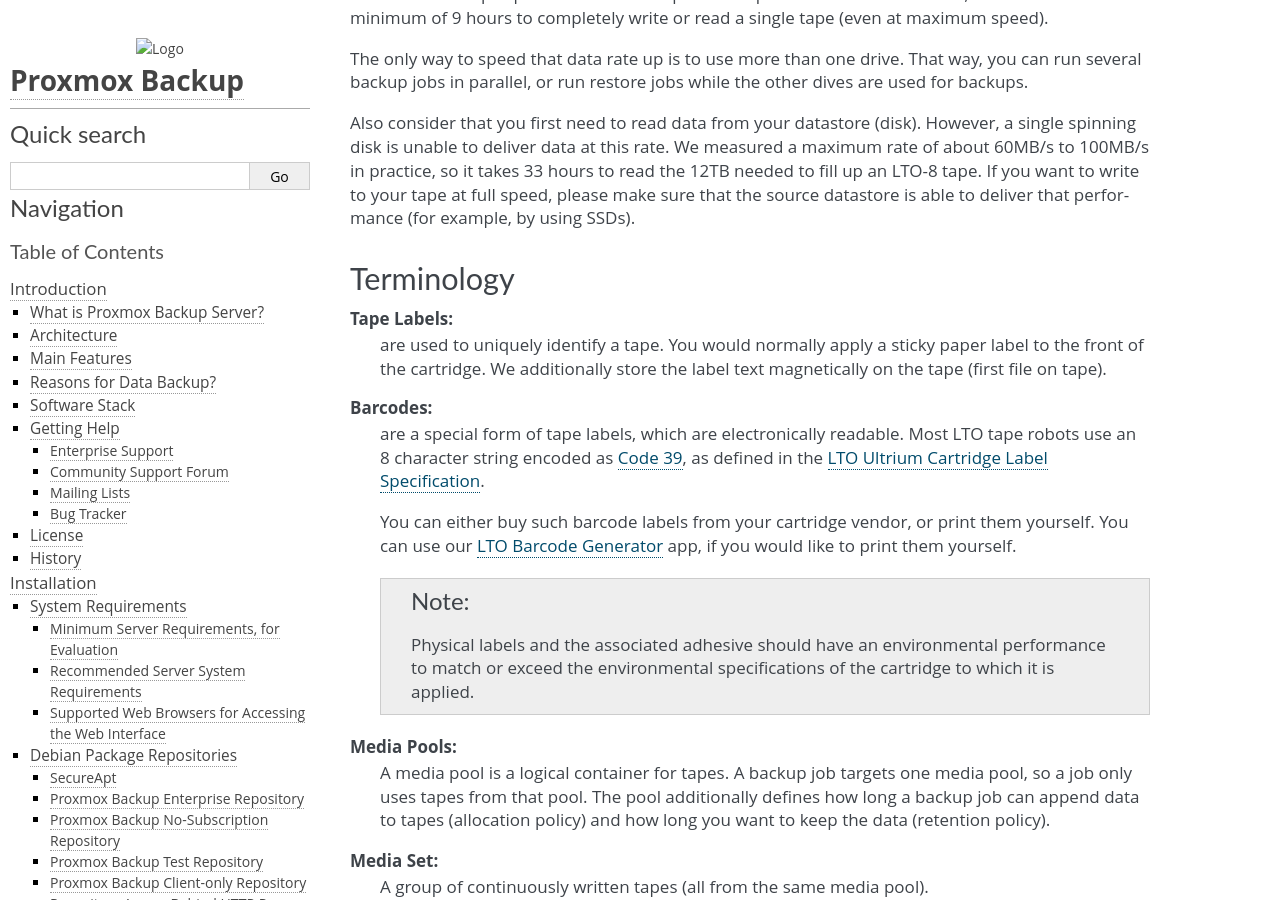
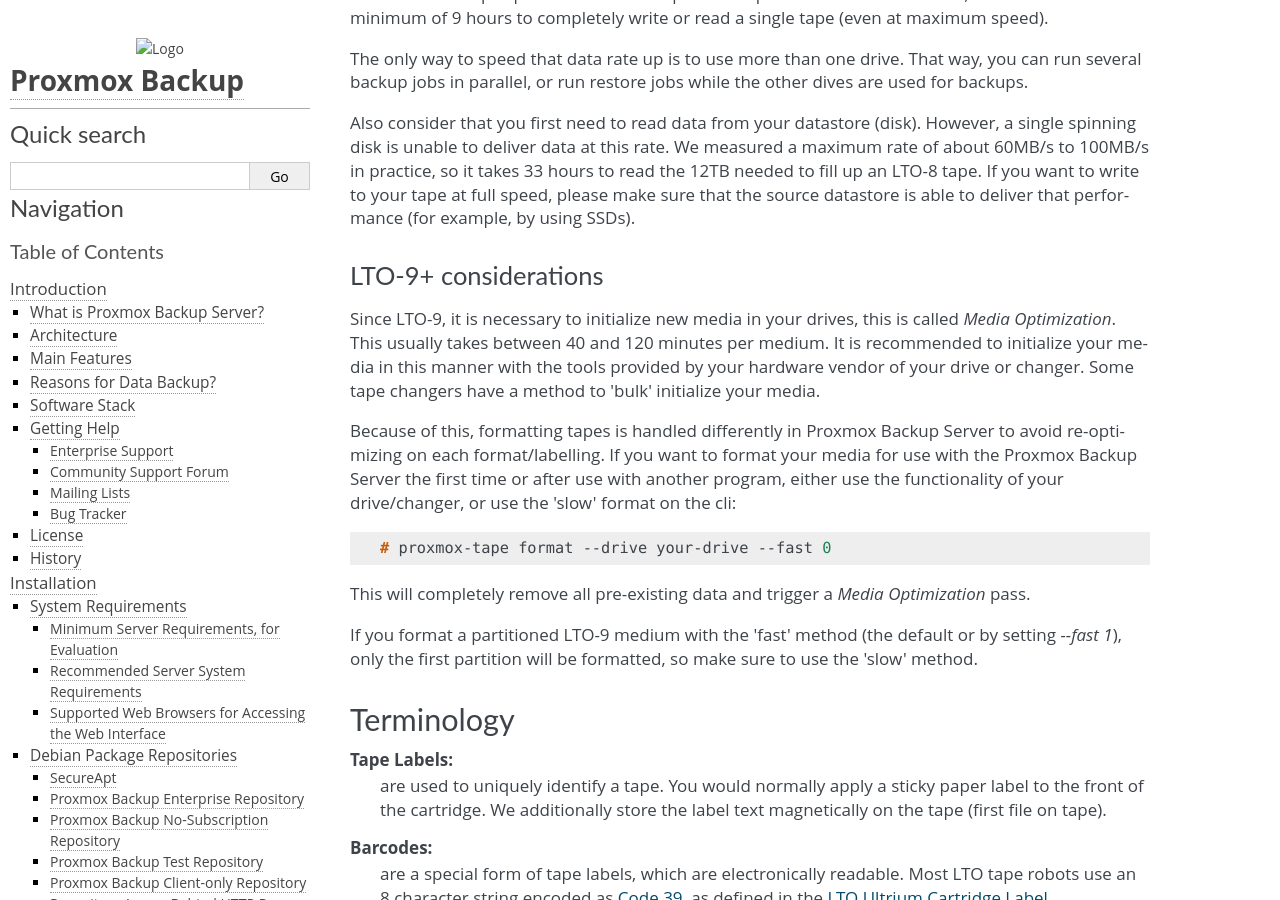
Before and after one commit to rikka-chunibyo/PBS-X, a Sphinx documentation site: the page built from docs/tape-backup.rst, in a window 1280 px wide and 900 px high, scrolled down 2134 px. Built offline with Sphinx 7.4.7, drawn with Linux system fonts in a browser that asks for light colours; some of the changed text lies outside the part shown.

Commit message:
docs: tape: add lto 9 considerations
LTO-9 requires a bit of special handling while formatting/first use, so
document that, so nobody is suprised by this behaviour.

Signed-off-by: Dominik Csapak <d.csapak@proxmox.com>

```diff
--- a/docs/tape-backup.rst
+++ b/docs/tape-backup.rst
@@ -98,6 +98,31 @@ so it takes 33 hours to read the 12TB needed to fill up an LTO-8 tape. If you wa
 to write to your tape at full speed, please make sure that the source
 datastore is able to deliver that performance (for example, by using SSDs).
 
+LTO-9+ considerations
+~~~~~~~~~~~~~~~~~~~~
+
+Since LTO-9, it is necessary to initialize new media in your drives, this is
+called `Media Optimization`. This usually takes between 40 and 120 minutes per
+medium. It is recommended to initialize your media in this manner with the
+tools provided by your hardware vendor of your drive or changer. Some tape
+changers have a method to 'bulk' initialize your media.
+
+Because of this, formatting tapes is handled differently in Proxmox Backup
+Server to avoid re-optimizing on each format/labelling. If you want to format
+your media for use with the Proxmox Backup Server the first time or after use
+with another program, either use the functionality of your drive/changer, or
+use the 'slow' format on the cli:
+
+.. code-block:: console
+
+ # proxmox-tape format --drive your-drive --fast 0
+
+This will completely remove all pre-existing data and trigger a `Media
+Optimization` pass.
+
+If you format a partitioned LTO-9 medium with the 'fast' method (the default or
+by setting `--fast 1`), only the first partition will be formatted, so make
+sure to use the 'slow' method.
 
 Terminology
 -----------
```
